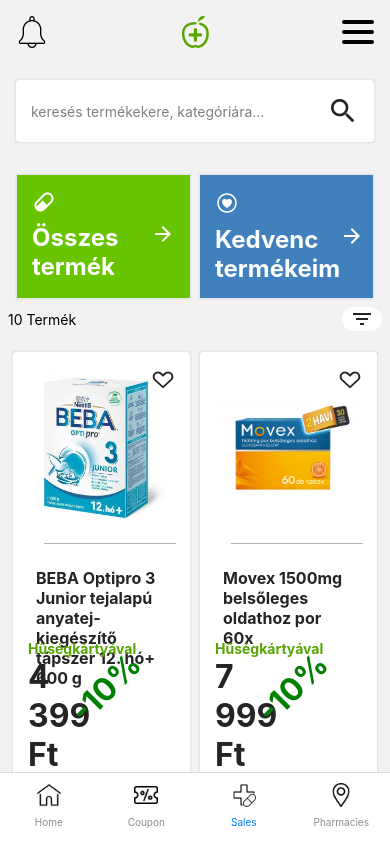
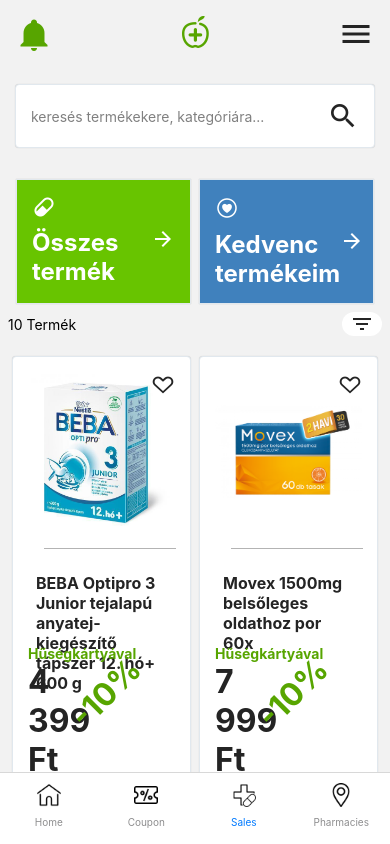
Before and after one commit to MrMuu88/AlmaClone, a React Native app: screen / in a window 390 px wide. Built offline with nearby package versions, Linux system fonts and the light colour scheme.

Commit message:
changed Images to icons

```diff
--- a/src/Components/Headers/MainHeader.tsx
+++ b/src/Components/Headers/MainHeader.tsx
@@ -1,6 +1,7 @@
 import { View, Image, TouchableOpacity, StyleSheet, Alert } from 'react-native'
 import React from 'react'
 import { StackHeaderProps } from '@react-navigation/stack';
+import { Icon } from '@rneui/themed';
 
 
 
@@ -8,7 +9,7 @@ export default function MainHeader(props : StackHeaderProps) {
   return (
     <View style={styles.container}>
         <TouchableOpacity onPress={()=> props.navigation.navigate("Messages")}>
-          <Image source={require('../../assests/icons/009-bell.png')} style={styles.logo}/>
+          <Icon name="bell" type="material-community" color="#57A500" size={36} />
         </TouchableOpacity>
 
         <View>
@@ -17,7 +18,7 @@ export default function MainHeader(props : StackHeaderProps) {
 
 
         <TouchableOpacity onPress={()=> props.navigation.navigate("Menu")}>
-          <Image source={require('../../assests/icons/019-menu.png')} style={styles.logo}/>
+          <Icon name="menu" size={36}/>
         </TouchableOpacity>
       </View>
   )
--- a/src/Components/Headers/MenuHeader.tsx
+++ b/src/Components/Headers/MenuHeader.tsx
@@ -2,6 +2,7 @@ import { View, Text, TouchableOpacity, Image, StyleSheet } from 'react-native'
 import React from 'react'
 import { colors } from '../../Styles/StyleSheet';
 import { StackHeaderProps } from '@react-navigation/stack';
+import { Icon } from '@rneui/themed';
 
 
 export const MenuHeader = (props: StackHeaderProps) => {
@@ -11,7 +12,7 @@ export const MenuHeader = (props: StackHeaderProps) => {
                 <Image source={require('../../assests/icons/Alma+logo_small.png')} style={styles.logo} />
             </View>
             <TouchableOpacity style={{ justifyContent: "center"}} onPress={() => props.navigation.goBack()}>
-                <Image style={styles.close} source={require('../../assests/icons/020-close.png')} />
+                <Icon name="close" size={36} />
             </TouchableOpacity>
         </View>
     )
--- a/src/Components/Headers/MessagesHeader.tsx
+++ b/src/Components/Headers/MessagesHeader.tsx
@@ -2,12 +2,13 @@ import { View, Text, TouchableOpacity, Image, StyleSheet } from 'react-native'
 import React from 'react'
 import { colors } from '../../Styles/StyleSheet';
 import { StackHeaderProps } from '@react-navigation/stack';
+import { Icon } from '@rneui/themed';
 
 export const MessagesHeader = (props : StackHeaderProps) => {
     return (
         <View style={styles.container}>
             <TouchableOpacity onPress={()=> props.navigation.goBack()}>
-                <Image style={styles.logo} source={require('../../assests/icons/017-arrow.png')} />
+                <Icon name="arrow-forward" size={36} />
             </TouchableOpacity>
             <View style={{flex:1, justifyContent:"center"}}>
                 <Text style={styles.title}>Üzenetek</Text>
--- a/src/Components/ProductCard.tsx
+++ b/src/Components/ProductCard.tsx
@@ -37,7 +37,7 @@ export default function ProductCard(props:ProductCardProps) {
         <Text style={{color:"#57A500", fontWeight:"bold"}}>Hűségkártyával</Text>
         <View style={{flexDirection:"row", justifyContent:"space-between"}}>
             <Text style={{fontWeight:"bold",fontSize:32}}>{props.product.salePrice}</Text>
-            <Text style={{fontWeight:"bold", color:"green", fontSize:32, transform:[{rotate:"-45deg"}]}}>{props.product.discount}</Text>
+            <Text style={{fontWeight:"bold", color:"#57A500", fontSize:32, transform:[{rotate:"-45deg"}]}}>{props.product.discount}</Text>
         </View>
         <Text>{props.product.unitPrice}</Text>
         <View style={styles.divider}/>
```
